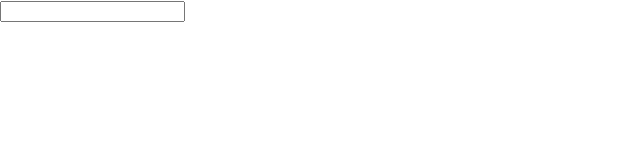
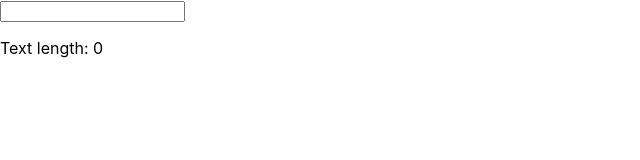
Before and after one commit to amadi5892/React_Prac_1, a React (Create React App) app: page / in a window 1280 px wide. Shown: the top 160 px of the page, without its empty margins (0-640 px from the left). Built offline with nearby package versions, Linux system fonts and the light colour scheme.

Commit message:
task 2 complete

```diff
--- a/src/App.js
+++ b/src/App.js
@@ -1,9 +1,10 @@
 import React, { Component } from 'react';
 import './App.css';
+import ValidationComponent from './components/ValidationComponent';
 
 class App extends Component {
   state = {
-    userInput: ''
+    userInput: '',
   }
 
   textListener = (event) => {
@@ -20,6 +21,8 @@ class App extends Component {
         <p>
           {this.state.userInput}
         </p>
+        <ValidationComponent
+        length={this.state.userInput.length} />
       </div>
     )
   }
--- /dev/null
+++ b/src/components/ValidationComponent.js
@@ -0,0 +1,13 @@
+import React from 'react';
+
+const validate = (props) => {
+    return (
+        <div>
+            <p>
+                Text length: {props.length}
+            </p>
+        </div>
+    )
+}
+
+export default validate;
```
Also changed, not shown: 1 other file (tests, documents, lock files or other folders).
